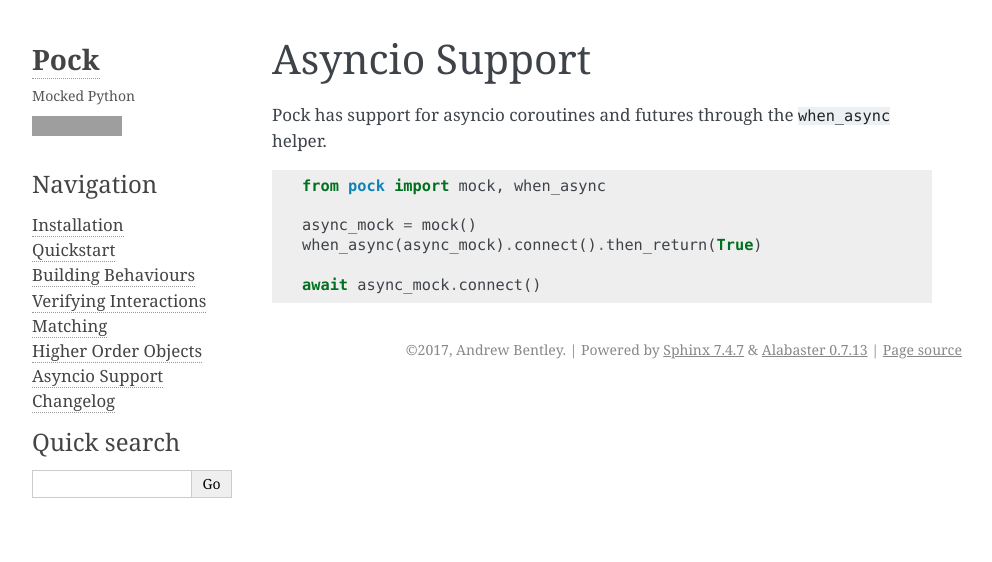
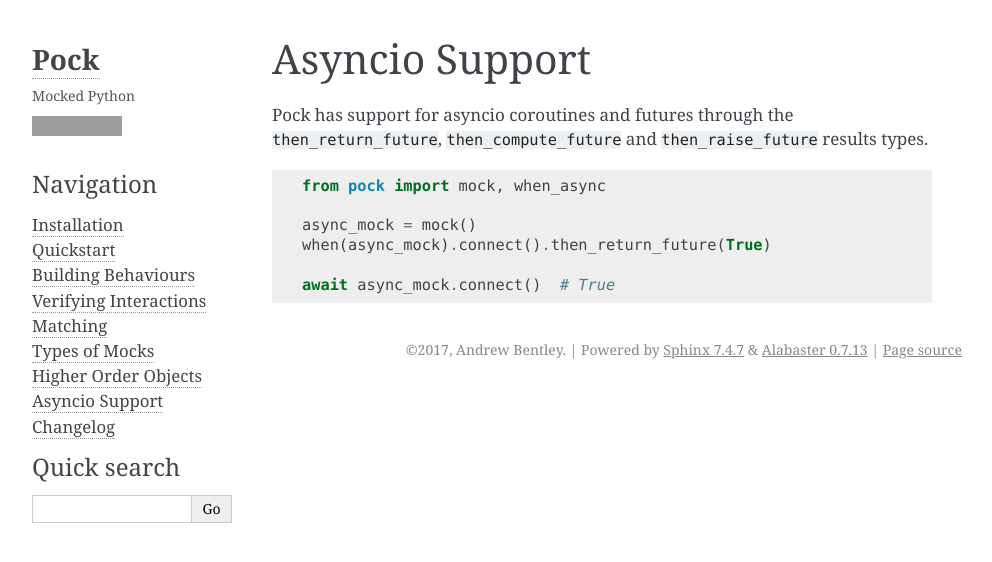
Before and after one commit to atbentley/pock, a Sphinx documentation site: the page built from docs/asyncio.rst, in a window 1280 px wide, cut to the strip 0-562 px from the top of the page. Shown: the whole strip, without its empty margins (148-1140 px from the left). Built offline with Sphinx 7.4.7, drawn with Linux system fonts in a browser that asks for light colours; grey boxes are pictures that could not be loaded.

Commit message:
Add strict mocks, that throw error when trying to access methods that haven't had behaviours defined for them

```diff
--- a/docs/asyncio.rst
+++ b/docs/asyncio.rst
@@ -1,13 +1,15 @@
+.. _asyncio:
+
 Asyncio Support
 ===============
 
-Pock has support for asyncio coroutines and futures through the ``when_async`` helper.
+Pock has support for asyncio coroutines and futures through the ``then_return_future``, ``then_compute_future`` and ``then_raise_future`` results types.
 
 .. code-block:: python
 
   from pock import mock, when_async
 
   async_mock = mock()
-  when_async(async_mock).connect().then_return(True)
+  when(async_mock).connect().then_return_future(True)
 
-  await async_mock.connect()
+  await async_mock.connect()  # True
--- a/docs/behaviour.rst
+++ b/docs/behaviour.rst
@@ -72,3 +72,8 @@
   my_mock.bind()  # True
   my_mock.bind()  # Exception
   my_mock.bind()  # Exception
+
+Asyncio
+^^^^^^^
+
+See :ref:`asyncio` for notes on how to return asyncio coroutines and futures.
--- a/docs/index.rst
+++ b/docs/index.rst
@@ -1,7 +1,7 @@
 Welcome to Pock
 ===============
 
-Pock is a mocking framework for Python that makes creating complex test behaviour a breeze.
+*Pock is a mocking framework for Python that makes creating complex test behaviour a breeze.*
 
 Pock provides an interface for creating and verifying mock behaviour that is natural and easy to read, no matter what the access method is, method, function call, property or item access.
 
@@ -47,6 +47,7 @@
   behaviour
   verify
   matching
+  mocks
   higher
   asyncio
   changelog
--- a/pock/__init__.py
+++ b/pock/__init__.py
@@ -1,8 +1,8 @@
-from .helpers import mock, context_manager, when, verify, any_value, any_args, any_kwargs, any_values
+from .helpers import mock, strict_mock, context_manager, when, verify, any_value, any_args, any_kwargs, any_values
 from .verification import VerificationError
 
 __version__ = '0.0.4'
 __all__ = (
-    'mock', 'context_manager', 'when', 'verify', 'any_value', 'any_args', 'any_kwargs', 'any_values',
+    'mock', 'strict_mock', 'context_manager', 'when', 'verify', 'any_value', 'any_args', 'any_kwargs', 'any_values',
     'VerificationError'
 )
```
Also changed, not shown: other parts of docs/index.rst (+1 -1 lines), docs/mocks.rst (added, +41 -0 lines), 5 other files.
